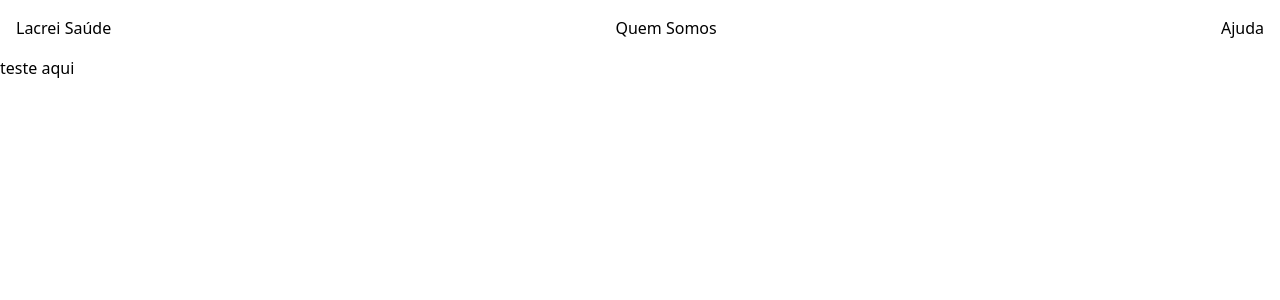
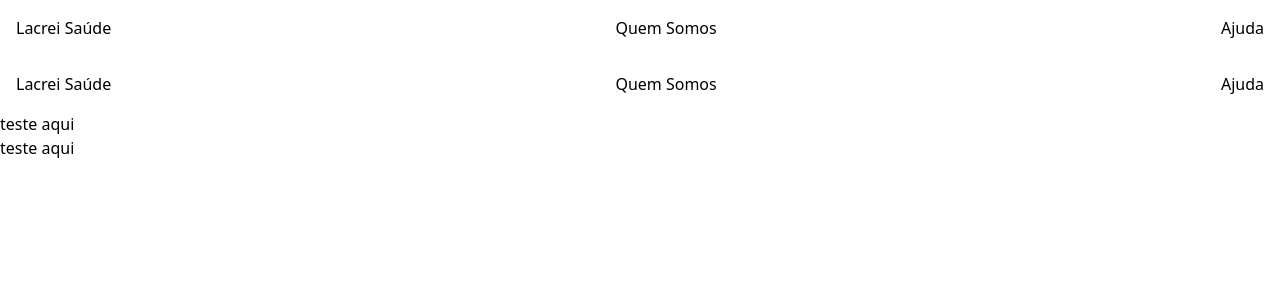
Before and after one commit to cachinguel3/lacreiSaude-DesafioTecnico, a Next.js app: page / in a window 1280 px wide. Shown: the top 300 px of the page. Built offline with nearby package versions, Linux system fonts and the light colour scheme.

Commit message:
alteracao do layout

```diff
--- a/src/app/layout.tsx
+++ b/src/app/layout.tsx
@@ -1,6 +1,7 @@
 import type { Metadata } from "next";
 import "./globals.css";
-
+import Cabecalho from "./components/Cabecalho/Cabecalho";
+import Rodape from "./components/Rodape/Rodape";
 
 export const metadata: Metadata = {
   title: "Create Next App",
@@ -14,8 +15,10 @@ export default function RootLayout({
 }>) {
   return (
     <html lang="pt-BR">
-      <body className="font-sans">
+      <body className="font-sans flex min-h-screen flex-col">
+        <Cabecalho />
         {children}
+        <Rodape />
       </body>
     </html>
   );
```
